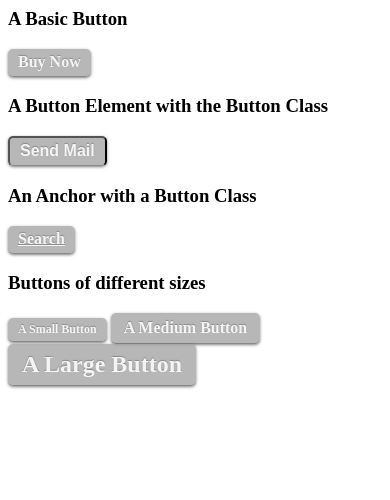
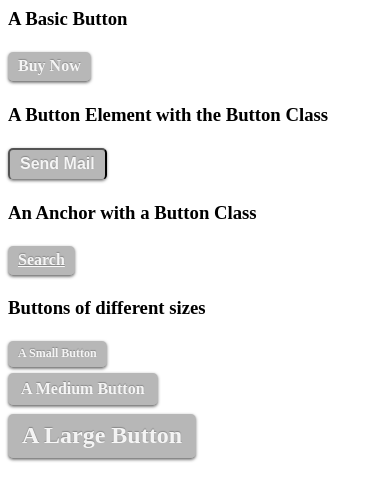
Before and after one commit to deduced/learning-web-components, a plain HTML site: page components/buttons/index.html in a window 390 px wide. Drawn offline with Linux system fonts and the light colour scheme.

Commit message:
Make the button page responsive.

```diff
--- a/components/buttons/button.css
+++ b/components/buttons/button.css
@@ -7,14 +7,48 @@ of an element */
     box-sizing: border-box;
 }
 
+/* just grab the styles needed from the flexy flexbox grid */
+.flexy-container {
+    margin-right: auto;
+    margin-left: auto;
+    width: 100%;
+    max-width: 960px;
+    /*max-width: 1140px; */
+    box-sizing: border-box;
+}
+
+
+.flexy-row {
+  display: flex;
+  flex-direction: row;
+  box-sizing: border-box;
+}
+
+.flexy-col {
+  flex-direction: column;
+}
+
+.flexy-between {
+  justify-content: space-between;
+}
+
+.flexy-w50 {
+  width: 50%;
+}
+
+.flexy-12 {
+  flex-basis: 100%;
+}
+
 
 .button {
     display: inline-block;
-    position:relative;
+    position: relative;
     padding: 5px 10px 6px;
+    margin: 0 .5em;
     border-radius: 5px;
     background-color: rgba(166,166,166,0.8);
-    line-height: 1;
+    /*line-height: 1;*/
     font-size: 16px;
     font-weight: bold;
     color: rgba(255,255,255,0.9);
@@ -34,15 +68,30 @@ of an element */
 
 .button-sm {
     font-size: 12px;
+    max-width: 100px;
 }
 
 .button-md {
+    max-width: 151px;
     font-size: 16px;
     padding: 7px 13px 7px;
 
 }
 
 .button-lg {
+    max-width: 190px;
     font-size: 24px;
     padding: 8px 14px 9px;
 }
+
+
+@media (max-width: 550px) {
+  .button-group {
+    flex-direction: column;
+  }
+
+  .button {
+    margin: .2em 0;
+  }
+
+}
--- a/components/buttons/index.html
+++ b/components/buttons/index.html
@@ -1,8 +1,11 @@
 <html>
+
 <head>
     <link rel="stylesheet" type="text/css" href="button.css" media="all">
 </head>
+
 <body>
+    <div class="flexy-container">
         <h3>A Basic Button</h3>
         <div class="button">Buy Now</div>
 
@@ -13,10 +16,18 @@
         <a href="#" class="button">Search</a>
 
         <h3>Buttons of different sizes</h3>
+        <div class="flexy-row button-group">
+            <div class="col-12">
                 <div class="button button-sm">A Small Button</div>
+            </div>
+            <div class="col-12">
                 <div class="button button-md">A Medium Button</div>
+            </div>
+            <div class="col-12">
                 <div class="button button-lg">A Large Button</div>
+            </div>
+        </div>
+    </div>
+</body>
 
-
-</body>
 </html>
```
Lines whose indentation alone changed are shown as unchanged.
